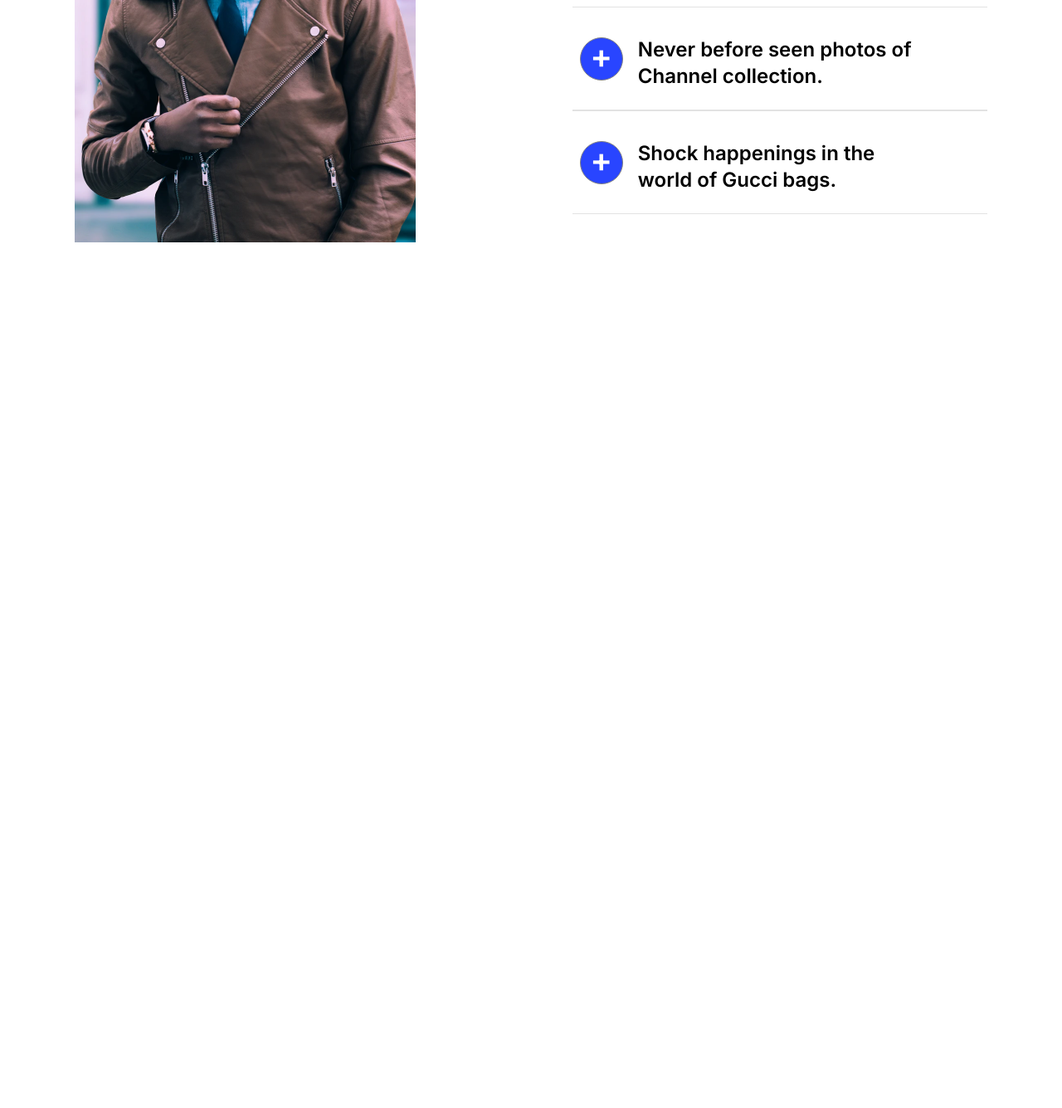
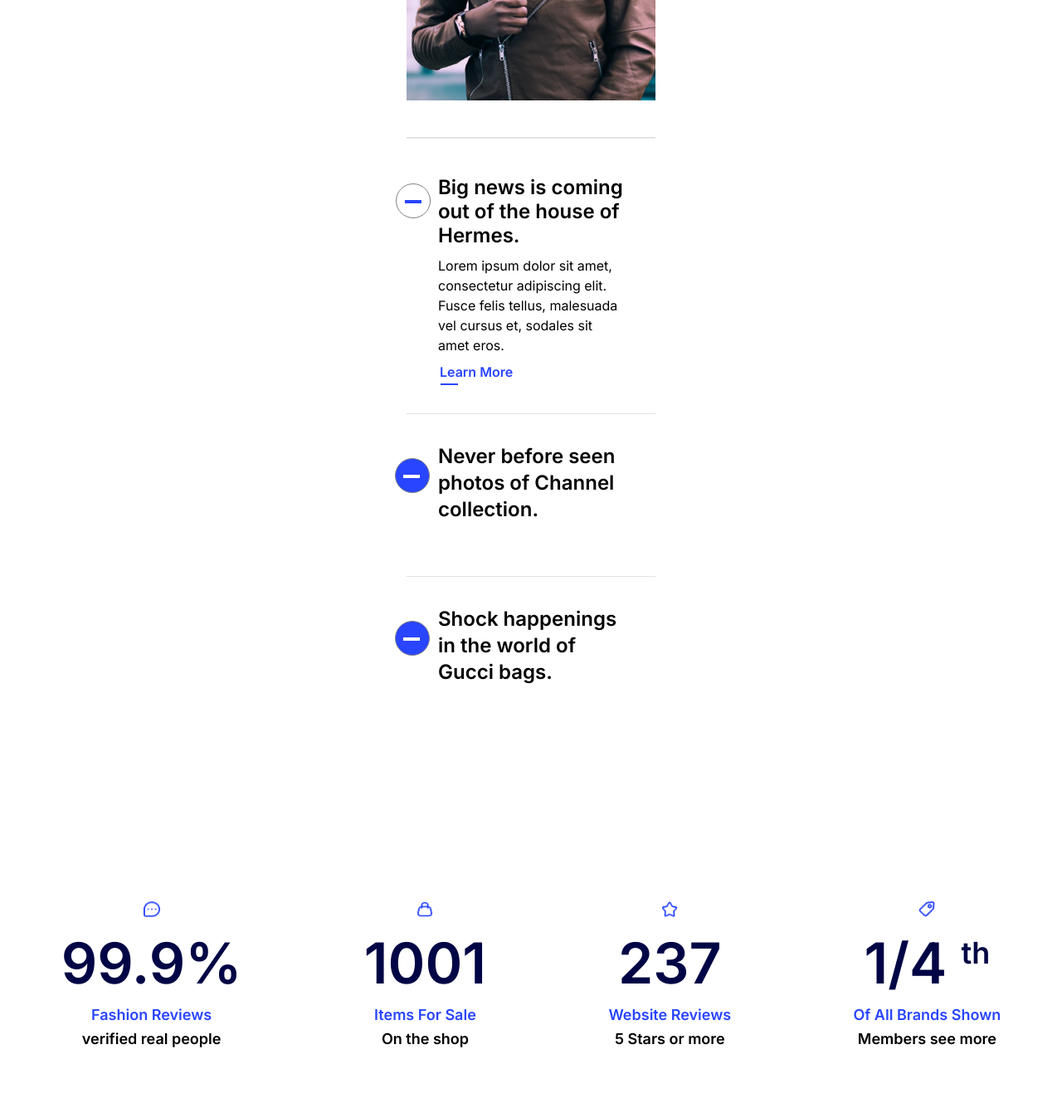
Before and after one commit to PoghosyanSuro/fashion-haus, a plain HTML site: page index.html in a window 1280 px wide. Shown: the part 5267-6602 px from the top of the page at 83% size. Before the commit the page ends 5563 px from the top, so only its background shows below. Drawn offline with Linux system fonts and the light colour scheme; a web font is replaced by a local one.

Commit message:
added new sections

```diff
--- a/index.html
+++ b/index.html
@@ -306,8 +306,42 @@
                 <p class="text-right-block-inner">
                     Shock happenings in the world of Gucci bags.
                 </p>
-                <div class="bottom-border-width"></div>
+                <div class="bottom-border-width-2"></div>
             </div>
+        </div>
+    </div>
+    <div class="wrapper-numbers-block">
+        <div class="number-block-1">
+            <img src="image/Group.png" alt="" width="20px" height="19px"/>
+            <p class="number-1">99.9%</p>
+            <a href="#" class="number-link">
+                Fashion Reviews
+                <p class="number-link-inner">verified real people</p>
+            </a>
+        </div>
+        <div class="number-block-2">
+            <img src="image/group-2.png" alt="" width="20px" height="19px"/>
+            <p class="number-1">1001</p>
+            <a href="#" class="number-link">
+                Items For Sale
+                <p class="number-link-inner">On the shop</p>
+            </a>
+        </div>
+        <div class="number-block-3">
+            <img src="image/vector-4.png" alt="" width="20px" height="19px"/>
+            <p class="number-1">237</p>
+            <a href="#" class="number-link">
+                Website Reviews
+                <p class="number-link-inner">5 Stars or more</p>
+            </a>
+        </div>
+        <div class="number-block-4">
+            <img src="image/vector-3.png" alt="" width="20px" height="19px"/>
+            <p class="number-4">1/4 <sup class="paragraph-inner">th</sup></p>
+            <a href="#" class="number-link">
+                Of All Brands Shown
+                <p class="number-link-inner">Members see more</p>
+            </a>
         </div>
     </div>
 </div>
--- a/syle.css
+++ b/syle.css
@@ -984,3 +984,188 @@ body {
     width: 500px;
     border-bottom: 1px solid #E2E2E2;
 }
+
+@media screen and (max-width:1280px) {
+
+    .the-lates-container-bottom-wrp {
+        display: flex;
+        justify-content: center;
+        align-items: center;
+        flex-direction: column;
+        padding: 0  0 36px;
+    }
+
+    .bottom-left-block {
+        padding: 0;
+    }
+
+    .bottom-left-block-inner {
+        width:300px;
+        height: 410px;
+    }
+
+    .paragraph-big-news {
+        width: 224px;
+    }
+
+    .paragraph-lorem-ipsum {
+        width: 224px;
+        margin: 10px auto;
+    }
+
+    .the-lates-container-bottom-wrp .learn-more-news-rell:nth-child(4){
+        margin-left:40px;
+    }
+
+    .text-right-block-inner {
+        width: 224px;
+    }
+
+    .bottom-right-border {
+        width: 300px;
+        margin: auto;
+        border: 1px solid #E2E2E2;
+        margin-bottom: 20px;
+        margin-top: 40px;
+    }
+
+    .right-top-border {
+        width: 300px;
+        margin: 40px auto;
+    }
+
+    .bottom-border-width {
+        display: none;
+    }
+
+    .right-top-border-top-2 {
+        width: 300px;
+        margin: auto;
+    }
+
+    .text-right-block-inner::before {
+        content: "";
+        width: 40px;
+        height: 40px;
+        border: 1px solid gray;
+        border-radius: 50%;
+        position: absolute;
+        top: calc( 50% - 3px);
+        left: calc(50% - 143px);
+        transform: translate(-50%, -50%);
+    }
+
+    .text-right-block-inner::after {
+        content: "";
+        width: 20px;
+        height: 4px;
+        background-color: #FFF;
+        position: absolute;
+        bottom: calc(50% - 2px);
+        right: calc(50% - -124px);
+        transform: translate(-50%, -50%);
+    }
+
+    .paragraph-big-news::before {
+        content: "";
+        width: 40px;
+        height: 40px;
+        border: 1px solid gray;
+        border-radius: 50%;
+        position: absolute;
+        top: calc( 50% - 0px);
+        left: calc(50% - 142px);
+        transform: translate(-50%, -50%);
+    }
+
+    .paragraph-big-news::after {
+        content: "";
+        width: 20px;
+        height: 4px;
+        background-color: #2945FF;
+        position: absolute;
+        bottom: calc(50% - 5px);
+        right: calc(50% - -122px);
+        transform: translate(-50%, -50%);
+    }
+
+    .bottom-left-block::before {
+        content: "";
+        width: 120px;
+        height: 158px;
+        position: absolute;
+        bottom: 70%;
+        left: -7%;
+        z-index: -1;
+    }
+}
+
+.wrapper-numbers-block {
+    display:flex;
+    justify-content: center;
+    align-items: center;
+    text-align: center;
+    flex-direction: column;
+    margin-bottom: 15px;
+}
+
+.number-block-1 {
+    margin-bottom:50px;
+}
+
+.number-1 {
+    font-family: 'Inter';
+    font-weight: 600;
+    font-size: 68px;
+    color: #000545;
+    margin: 10px 0 ;
+}
+
+.number-link {
+    text-decoration: none;
+    font-family: 'Inter';
+    font-weight: 600;
+    font-size: 18px;
+    line-height: 133%;
+    color: #2945FF;
+}
+
+.number-link .number-link-inner {
+    color:#000000;
+    margin-top:5px;
+}
+
+.number-block-2 {
+    margin-bottom: 50px;
+}
+
+.number-block-3 {
+    margin-bottom: 50px;
+}
+
+.number-block-4 {
+    margin-bottom: 50px;
+}
+
+.number-4 {
+    font-family: 'Inter';
+    font-weight: 600;
+    font-size: 68px;
+    color: #000545;
+    margin: 10px 0;
+    position: relative;
+}
+
+.paragraph-inner {
+    font-size: 36px;
+    color: #000545;
+}
+
+@media screen and (min-width:1280px) {
+    .wrapper-numbers-block {
+        margin-top:200px;
+        display: flex;
+        justify-content: space-around;
+        flex-direction:row;
+    }
+}
```
Also changed, not shown: grid.txt, image/Group.png (added), image/group-2.png (added), image/vector-3.png (added), image/vector-4.png (added).
